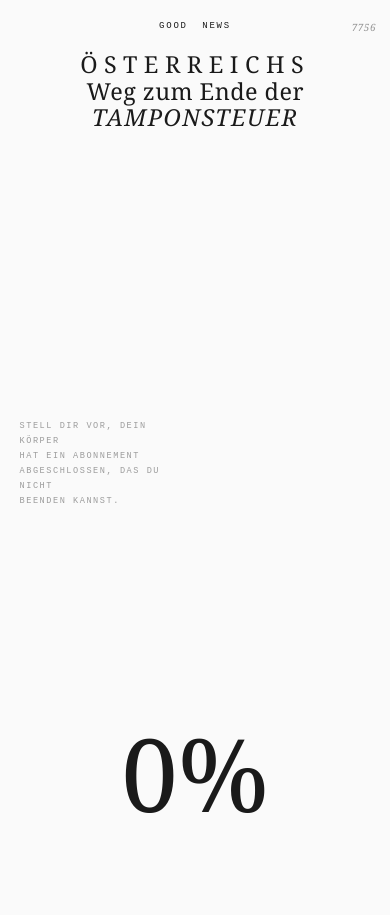
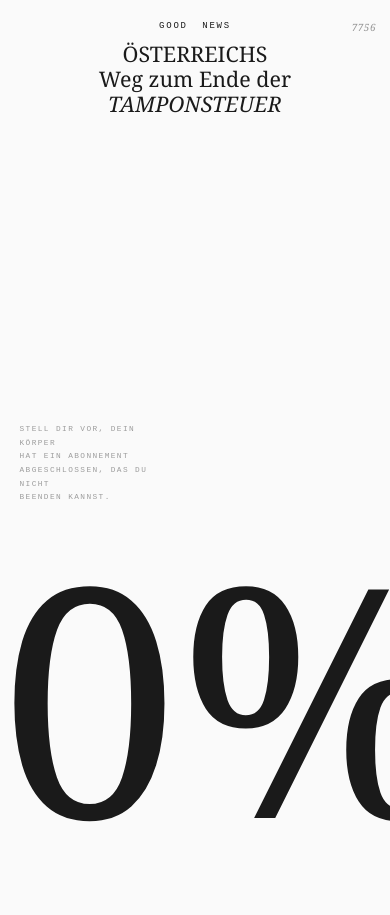
Before and after one commit to Jama-jpg/Ende_der_Tamponsteuer, a plain HTML site: page index.html in a window 390 px wide. Shown: the top 915 px of the page. Drawn offline with nearby package versions, Linux system fonts and the light colour scheme; a web font is replaced by a local one.

Commit message:
Bigger VAT Font

```diff
--- a/style.css
+++ b/style.css
@@ -99,6 +99,11 @@ body {
   line-height: 1;
 }
 
+#lbl-1973 {
+  top: 22px;
+  left: 22px;
+}
+
 #lbl-good-news {
   top: 22px;
   left: 50%;
@@ -152,7 +157,7 @@ body {
 #scene-title .t-tracked {
   font-family: var(--f-serif);
   font-size: clamp(28px, 5vw, 78px);
-  letter-spacing: 0.28em;
+  letter-spacing: 0;
   font-weight: 400;
 }
 
@@ -160,29 +165,29 @@ body {
   font-family: var(--f-serif);
   font-size: clamp(28px, 5vw, 78px);
   font-weight: 400;
-  letter-spacing: 0.02em;
+  letter-spacing: 0;
 }
 
 #scene-title .t-italic {
   font-family: var(--f-serif);
   font-style: italic;
   font-size: clamp(28px, 5vw, 78px);
-  letter-spacing: 0.06em;
+  letter-spacing: 0;
 }
 
 
 /* ─── Massive VAT number (Scenes 1–2) ─────── */
 #vat-big {
   position: absolute;
-  bottom: 5%;
+  bottom: 2%;
   left: 0;
   right: 0;
   text-align: center;
   font-family: var(--f-serif);
-  font-size: clamp(120px, 21vw, 310px);
+  font-size: clamp(140px, 48vh, 600px);
   line-height: 0.88;
   color: var(--ink);
-  transform-origin: center center;
+  transform-origin: center bottom;
   will-change: transform, opacity;
 }
 
@@ -240,24 +245,23 @@ body {
 
 
 /* ═══════════════════════════════════════════════
-   RESPONSIVE — Tablet (max 1024px)
+   RESPONSIVE — Tablet (≤ 1024px)
 ═══════════════════════════════════════════════ */
 @media (max-width: 1024px) {
   #scene-title {
     white-space: normal;
-    width: 75%;
-    top: 7%;
+    width: 80%;
+    top: 5%;
   }
 
   #scene-title .t-tracked,
   #scene-title .t-serif,
   #scene-title .t-italic {
-    font-size: clamp(24px, 4.2vw, 60px);
+    font-size: clamp(22px, 4vw, 52px);
   }
 
   #vat-big {
-    font-size: clamp(100px, 22vw, 260px);
-    bottom: 4%;
+    font-size: clamp(120px, 46vh, 500px);
   }
 
   .stext {
@@ -265,66 +269,45 @@ body {
     max-width: 200px;
   }
 
-  .stext .sl {
-    font-size: clamp(8px, 1vw, 11px);
-  }
+  .stext .sl { font-size: clamp(8px, 1vw, 11px); }
+  .stext .sh { font-size: clamp(18px, 3vw, 40px); }
 
-  .stext .sh {
-    font-size: clamp(18px, 3vw, 42px);
-  }
-
-  #lbl-von,
-  #lbl-zu {
-    display: none;
-  }
+  #lbl-von, #lbl-zu { display: none; }
 }
 
 
 /* ═══════════════════════════════════════════════
-   RESPONSIVE — Mobile (max 600px)
+   RESPONSIVE — Mobile (≤ 600px)
 ═══════════════════════════════════════════════ */
 @media (max-width: 600px) {
   #scene-title {
     white-space: normal;
-    width: 85%;
-    top: 6%;
+    width: 88%;
+    top: 5%;
   }
 
   #scene-title .t-tracked,
   #scene-title .t-serif,
   #scene-title .t-italic {
-    font-size: clamp(20px, 6vw, 36px);
+    font-size: clamp(18px, 5.5vw, 32px);
   }
 
   #vat-big {
-    font-size: clamp(80px, 26vw, 160px);
-    bottom: 3%;
+    font-size: clamp(100px, 44vh, 320px);
+    bottom: 1%;
   }
 
   .stext {
     left: 5%;
-    max-width: 160px;
     top: 55%;
+    max-width: 150px;
   }
 
-  .stext .sl {
-    font-size: clamp(7px, 2.2vw, 10px);
-  }
+  .stext .sl { font-size: clamp(7px, 2vw, 10px); }
+  .stext .sh { font-size: clamp(14px, 5vw, 26px); }
 
-  .stext .sh {
-    font-size: clamp(16px, 5vw, 28px);
-  }
-
-  #lbl-good-news {
-    font-size: 9px;
-  }
-
-  #lbl-year {
-    font-size: 10px;
-    right: 14px;
-  }
-
-  #vat-fixed {
-    font-size: 11px;
-  }
+  #lbl-good-news { font-size: 9px; }
+  #lbl-year      { font-size: 10px; right: 14px; }
+  #vat-fixed     { font-size: 11px; }
+  #lbl-von, #lbl-zu { display: none; }
 }
```
